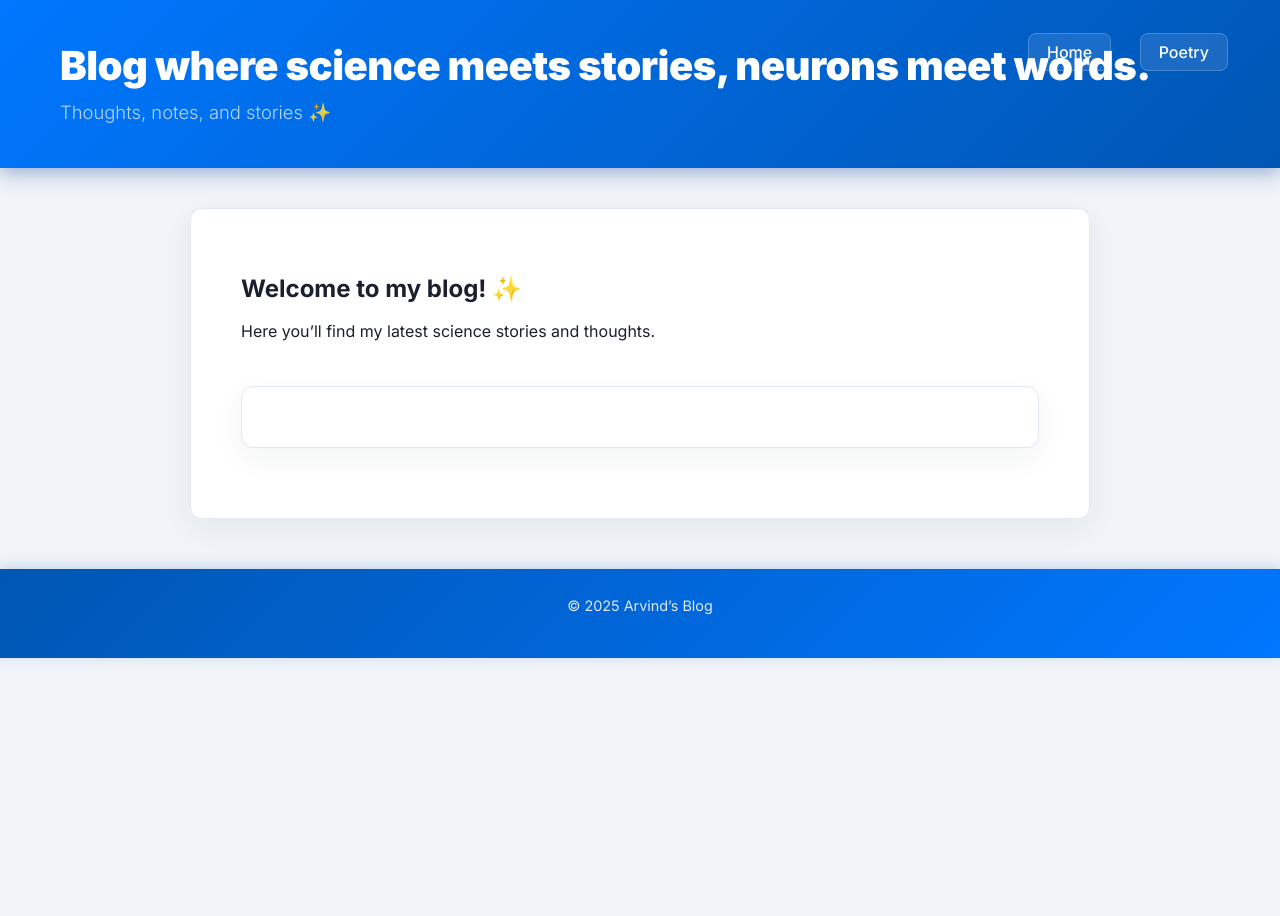
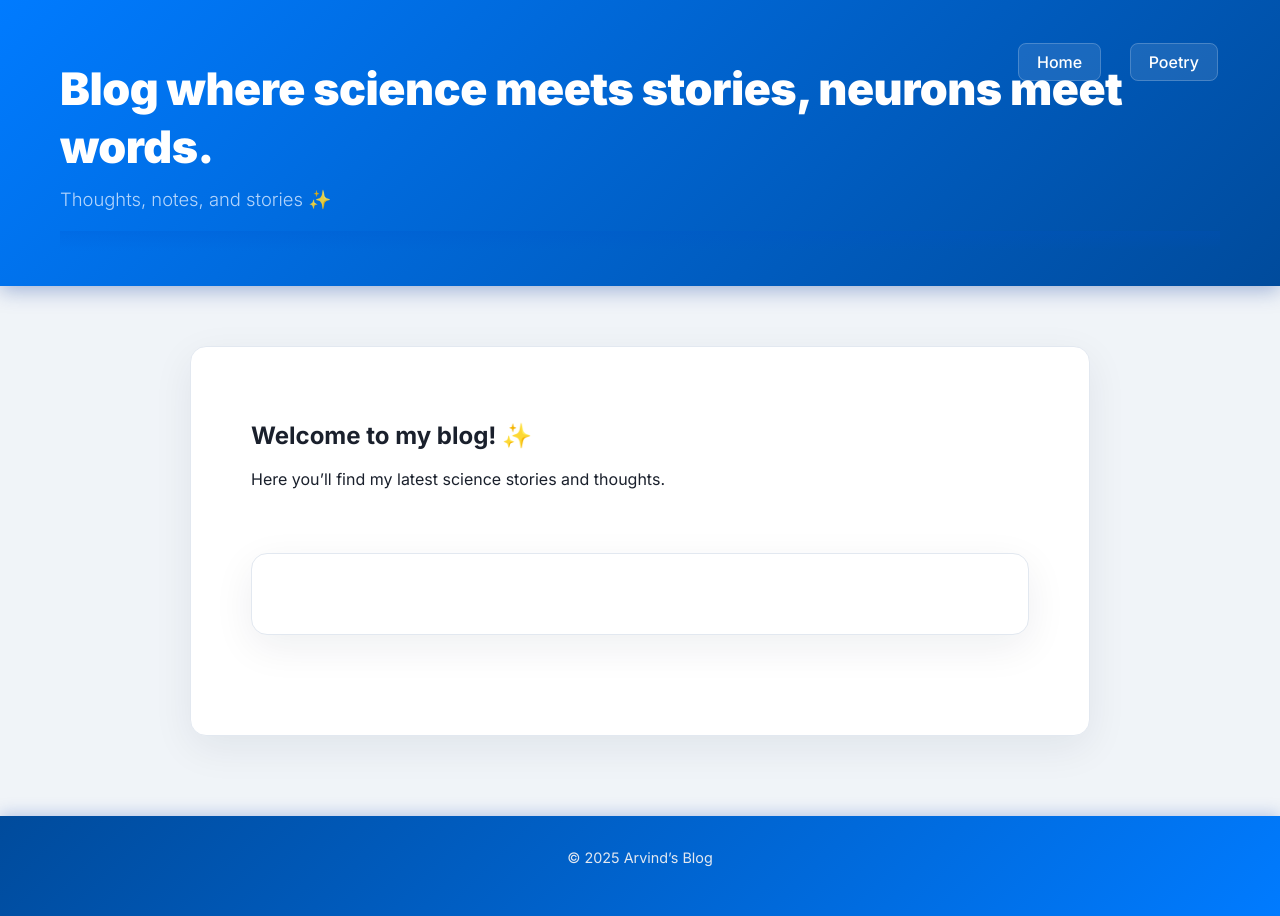
Before and after one commit to arvindomics/MyBlog, a Jekyll site: the page built from index.md, in a window 1280 px wide. Built offline with Jekyll 4.4.1, drawn with Linux system fonts in a browser that asks for light colours.

Commit message:
Update style.css

```diff
--- a/assets/css/style.css
+++ b/assets/css/style.css
@@ -7,7 +7,7 @@ body {
   font-family: 'Inter', sans-serif;
   margin: 0;
   background: #f0f4f8; /* soft cool gray background */
-  color: #1a202c; /* deep neutral text */
+  color: #1a202c;
   line-height: 1.6;
   box-sizing: border-box;
   padding-left: 15px;
@@ -21,12 +21,12 @@ body {
   box-sizing: inherit;
 }
 
-/* smooth transitions across interactive elements */
+/* smooth transitions */
 a, button, article, section {
   transition: all 0.3s ease;
 }
 
-/* subtle fade-in on page load */
+/* subtle fade-in animation */
 @keyframes fadeIn {
   from { opacity: 0; transform: translateY(10px); }
   to { opacity: 1; transform: translateY(0); }
@@ -37,12 +37,20 @@ a, button, article, section {
 ----------------------------------*/
 .site-header {
   text-align: left;
-  padding: 40px 60px 25px;
-  background: linear-gradient(135deg, #0077ff, #0056b3);
+  padding: 60px 60px 35px; /* more breathing room */
+  background: linear-gradient(135deg, #007bff, #004b9c);
   color: white;
   margin: 0 -15px;
-  box-shadow: 0 4px 20px rgba(0, 50, 150, 0.4);
+  box-shadow: 0 4px 20px rgba(0, 50, 150, 0.35);
   position: relative;
+}
+
+/* optional subtle gradient glow under header */
+.site-header::after {
+  content: "";
+  display: block;
+  height: 20px;
+  background: linear-gradient(to bottom, rgba(0, 80, 200, 0.2), rgba(255, 255, 255, 0));
 }
 
 .site-header img {
@@ -50,7 +58,7 @@ a, button, article, section {
 }
 
 .site-title {
-  font-size: 2.5rem;
+  font-size: 2.8rem;
   font-weight: 900;
   margin: 0;
   letter-spacing: -0.5px;
@@ -59,7 +67,7 @@ a, button, article, section {
 .site-description {
   font-size: 1.15rem;
   color: #c7e0ff;
-  margin-top: 5px;
+  margin-top: 8px;
   font-weight: 300;
   opacity: 0.9;
 }
@@ -69,8 +77,8 @@ a, button, article, section {
 ----------------------------------*/
 nav {
   position: absolute;
-  top: 40px;
-  right: 40px;
+  top: 50px;
+  right: 50px;
 }
 
 nav ul {
@@ -108,21 +116,21 @@ nav ul li a.active {
    MAIN CONTENT / SECTIONS
 ----------------------------------*/
 main, .page-content, .post-list, section, article {
-  padding: 30px 50px;
+  padding: 40px 60px;
   max-width: 900px;
-  margin: 40px auto;
+  margin: 60px auto;
   background: #ffffff;
-  border-radius: 12px;
+  border-radius: 16px;
   border: 1px solid #e2e8f0;
-  box-shadow: 0 10px 30px rgba(17, 34, 51, 0.05);
+  box-shadow: 0 12px 40px rgba(17, 34, 51, 0.07);
 }
 
 article:hover {
-  transform: translateY(-2px);
-  box-shadow: 0 15px 40px rgba(17, 34, 51, 0.1);
+  transform: translateY(-3px);
+  box-shadow: 0 18px 50px rgba(17, 34, 51, 0.12);
 }
 
-/* headings rhythm */
+/* heading rhythm */
 h1, h2, h3 {
   margin-top: 1.4em;
   margin-bottom: 0.6em;
@@ -134,14 +142,14 @@ h1, h2, h3 {
 ----------------------------------*/
 .site-footer {
   text-align: center;
-  padding: 25px;
-  background: linear-gradient(135deg, #0056b3, #0077ff);
+  padding: 30px;
+  background: linear-gradient(135deg, #004b9c, #007bff);
   color: #e2e8f0;
   font-size: 0.9rem;
-  margin-top: 50px;
+  margin-top: 80px;
   margin-left: -15px;
   margin-right: -15px;
-  box-shadow: 0 -2px 12px rgba(0, 80, 200, 0.2);
+  box-shadow: 0 -2px 15px rgba(0, 60, 180, 0.25);
 }
 
 /* ---------------------------------
@@ -170,7 +178,7 @@ p {
 ----------------------------------*/
 @media (max-width: 768px) {
   .site-header {
-    padding: 30px 20px 20px;
+    padding: 35px 20px 20px;
     text-align: center;
   }
 
@@ -185,7 +193,7 @@ p {
 
   main, .page-content, .post-list, section, article {
     padding: 20px 25px;
-    margin: 15px auto;
+    margin: 25px auto;
   }
 
   .site-title {
```
